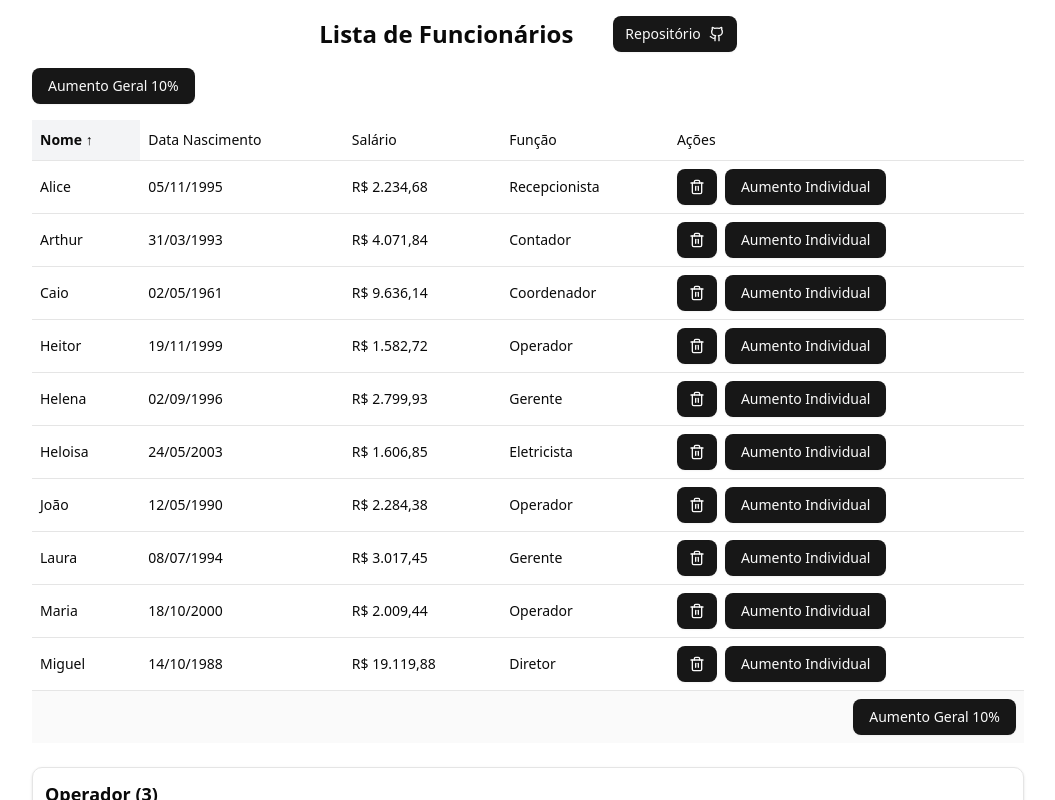
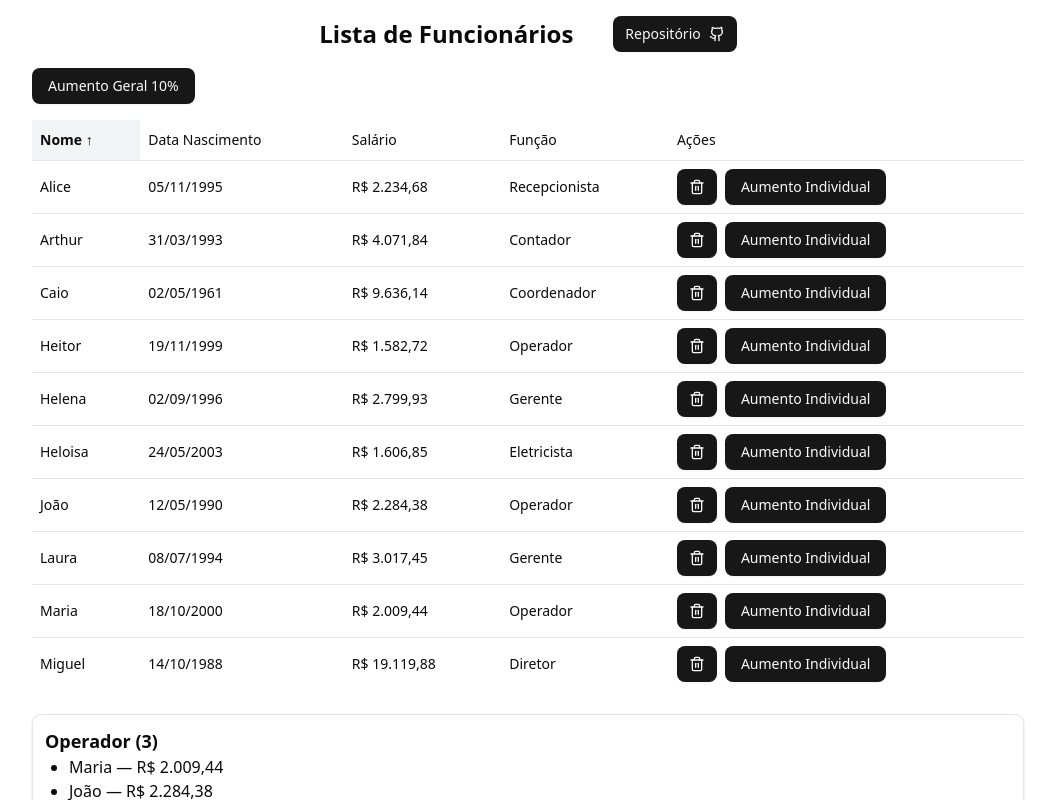
Before and after one commit to TalysonCruz/my-teste, a Next.js app: page / in a window 1280 px wide. Shown: the top 800 px of the page, without its empty margins (112-1167 px from the left). Built offline with nearby package versions, Linux system fonts and the light colour scheme.

Commit message:
Update page.tsx

```diff
--- a/src/app/page.tsx
+++ b/src/app/page.tsx
@@ -215,14 +215,6 @@ export default function Home() {
             </TableRow>
           ))}
         </TableBody>
-
-        <TableFooter>
-          <TableRow>
-            <TableCell colSpan={5} className="text-right">
-              <Button onClick={aumentarSalario}>Aumento Geral 10%</Button>
-            </TableCell>
-          </TableRow>
-        </TableFooter>
       </Table>
 
       <div className="space-y-4 mt-6">
```
